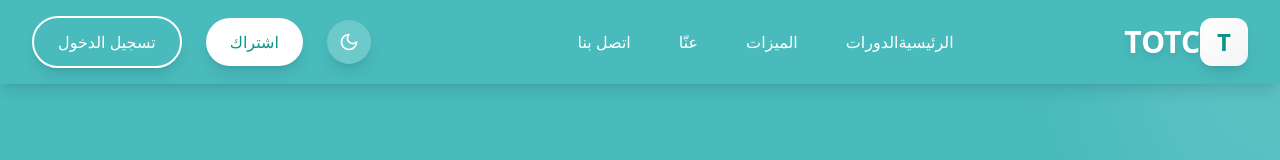
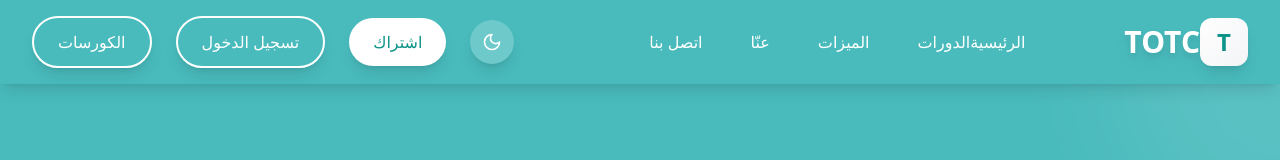
Before and after one commit to amrelsaid4/educationplatform, a Next.js app: page /landing in a window 1280 px wide. Shown: the top 160 px of the page. Built offline with nearby package versions, Linux system fonts and the light colour scheme; no server answers.

Commit message:
feat(landing): update landing page

```diff
--- a/app/landing/page.tsx
+++ b/app/landing/page.tsx
@@ -62,6 +62,10 @@ const LandingPage: React.FC = () => {
 
   const navigateToRegister = () => {
     router.push('/auth/register');
+  };
+
+  const navigateToCourses = () => {
+    router.push('/courses');
   };
 
   const stats = [
@@ -168,6 +172,12 @@ const LandingPage: React.FC = () => {
           {/* Auth Buttons & Theme Toggle with enhanced styling */}
           <div className="hidden lg:flex items-center space-x-6" style={{ flexDirection: 'row-reverse' }}>
             <button
+              onClick={navigateToCourses}
+              className="px-6 py-3 rounded-full border-2 border-white text-white hover:bg-white hover:text-teal-600 transition-all duration-300 font-medium shadow-lg hover:shadow-xl transform hover:scale-105"
+            >
+              الكورسات
+            </button>
+            <button
               onClick={navigateToLogin}
               className="px-6 py-3 rounded-full border-2 border-white text-white hover:bg-white hover:text-teal-600 transition-all duration-300 font-medium shadow-lg hover:shadow-xl transform hover:scale-105"
             >
@@ -211,6 +221,12 @@ const LandingPage: React.FC = () => {
               <a href="#courses" onClick={toggleMenu} className="block py-2 font-medium text-white hover:text-gray-200 transition-colors duration-300">
                 الدورات
               </a>
+              <button
+                onClick={() => { navigateToCourses(); toggleMenu(); }}
+                className="block w-full text-right py-2 font-medium text-white hover:text-gray-200 transition-colors duration-300"
+              >
+                الكورسات المتاحة
+              </button>
               <a href="#features" onClick={toggleMenu} className="block py-2 font-medium text-white hover:text-gray-200 transition-colors duration-300">
                 الميزات
               </a>
@@ -221,6 +237,12 @@ const LandingPage: React.FC = () => {
                 اتصل بنا
               </a>
               <div className="pt-4 space-y-2">
+                <button
+                  onClick={navigateToCourses}
+                  className="w-full px-6 py-2.5 rounded-full border-2 border-white text-white hover:bg-white hover:text-teal-600 transition-all duration-300 font-medium"
+                >
+                  الكورسات
+                </button>
                 <button
                   onClick={navigateToLogin}
                   className="w-full px-6 py-2.5 rounded-full border-2 border-white text-white hover:bg-white hover:text-teal-600 transition-all duration-300 font-medium"
```
